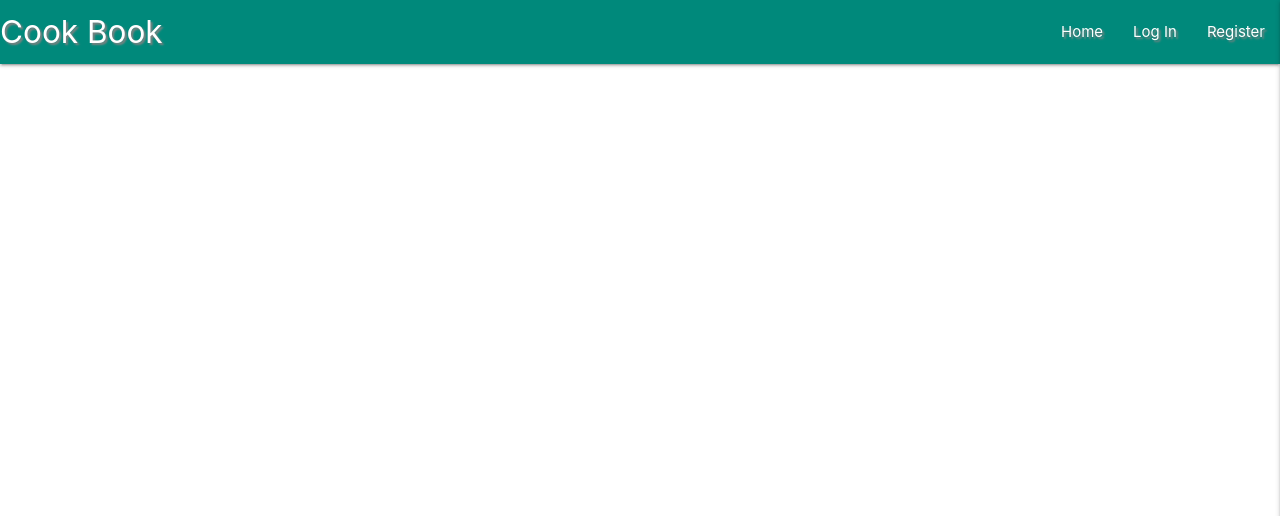
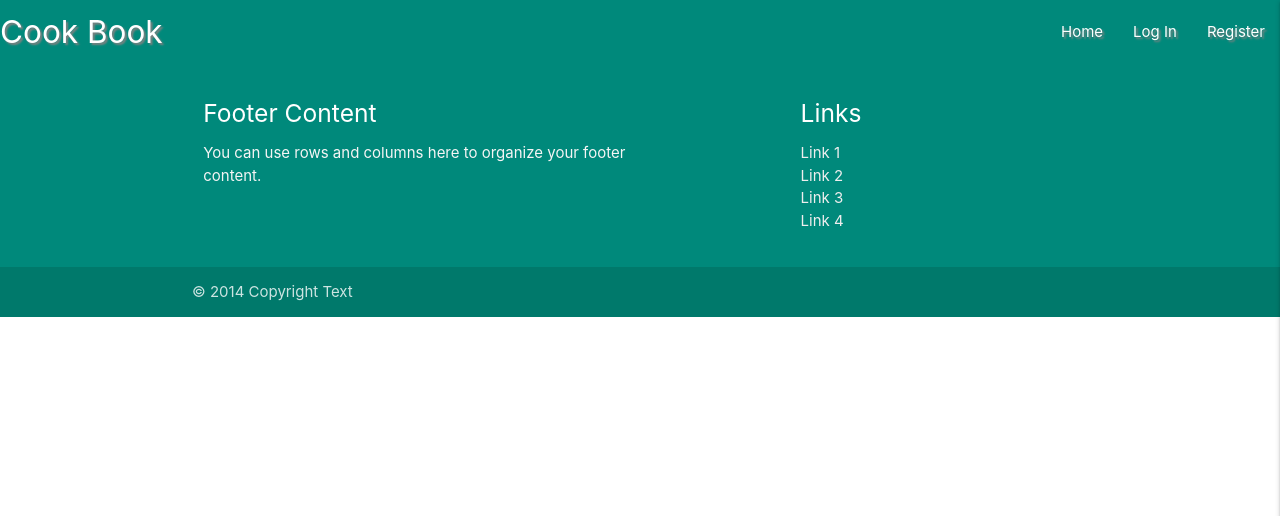
Before and after one commit to Biecho88/healthy_book, a Flask app: page / in a window 1280 px wide. Shown: the top 516 px of the page. Run offline with Flask 3, Linux system fonts and the light colour scheme; data that the repository does not hold is empty; some libraries are stand-ins or nearby versions.

Commit message:
Add footer design from materialize framework

```diff
--- a/templates/base.html
+++ b/templates/base.html
@@ -41,7 +41,7 @@
             <li><a href="{{ url_for('get_category') }}">Home</a></li>
             {% if session.user %}
                 <li><a href="{{ url_for('profile', username=session['user']) }}">Your Profile</a></li>
-                <li><a href="#">Recipe</a></li>
+                <li><a href="#">Recipe's</a></li>
                 <li><a href="{{ url_for('log_out') }}">Log Out</a></li>
             {% else %}
                 <li><a href="{{ url_for('log_in') }}">Log In</a></li>
@@ -68,6 +68,31 @@
         {% endblock %}
     </main>
 
+    <footer class="page-footer #00897b teal darken-1">
+        <div class="container">
+          <div class="row">
+            <div class="col l6 s12">
+              <h5 class="white-text">Footer Content</h5>
+              <p class="grey-text text-lighten-4">You can use rows and columns here to organize your footer content.</p>
+            </div>
+            <div class="col l4 offset-l2 s12">
+              <h5 class="white-text">Links</h5>
+              <ul>
+                <li><a class="grey-text text-lighten-3" href="#!">Link 1</a></li>
+                <li><a class="grey-text text-lighten-3" href="#!">Link 2</a></li>
+                <li><a class="grey-text text-lighten-3" href="#!">Link 3</a></li>
+                <li><a class="grey-text text-lighten-3" href="#!">Link 4</a></li>
+              </ul>
+            </div>
+          </div>
+        </div>
+        <div class="footer-copyright #00897b teal darken-2">
+          <div class="container">
+          © 2014 Copyright Text
+          </div>
+        </div>
+      </footer>
+
     <script src="https://cdnjs.cloudflare.com/ajax/libs/materialize/1.0.0/js/materialize.min.js"></script>
     <script src="{{ url_for('static', filename='js/script.js') }}"></script>
     {% block scripts %}
```
